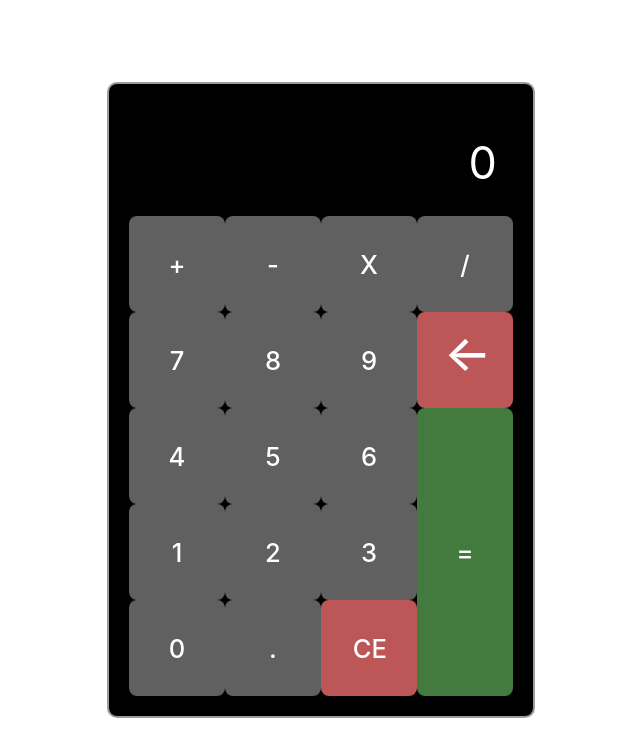
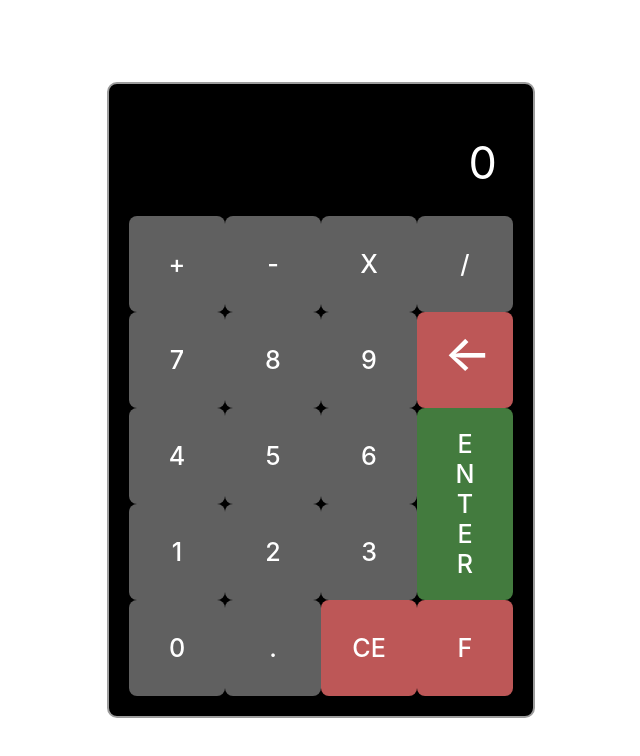
Before and after one commit to marciofaria9/eg4-calculadora, a React (Vite) app: page / in a window 1280 px wide. Shown: the top 756 px of the page, without its empty margins (319-959 px from the left). Built offline with nearby package versions, Linux system fonts and the light colour scheme.

Commit message:
alterando logica dos calculos basicos da calculadora para a logica da calculadora financeira

```diff
--- a/src/components/calculator/index.tsx
+++ b/src/components/calculator/index.tsx
@@ -8,8 +8,11 @@ export const Calc = () => {
     const [result, setResult] = useState(0)
     const [acumul, setAcumul] = useState(0)
     const [operacao, setOperacao] = useState(false)
+    const [valor1, setValor1] = useState(0)
+
 
     const addDigitTela = (d: string) => {
+
       if (['+', '-', '*', '/'].includes(d)) {
         if (operacao) {
           setValorTela(`${result}${d}`);
@@ -23,6 +26,7 @@ export const Calc = () => {
         setValorTela(valorDigitadoTela);
         setOperacao(false);
       }
+      console.log(valorTela);
     };
 
     const limparMemor = () => {
@@ -53,6 +57,39 @@ export const Calc = () => {
       }
     }
 
+
+    const populaValor1 = () => {
+      const valor1Int = parseInt(valorTela)
+      setValor1(valor1Int)
+      setValorTela('')
+      console.log(valor1Int)
+    }
+
+    const populaValor2 = (operator: string) =>{
+      const valor2Int = parseInt(valorTela)
+      setValorTela('')
+      console.log(valor2Int)
+      calculaResultado(operator, valor2Int)
+    }
+
+    const calculaResultado = (operator: string, valor2: number) => {
+      let resultado;
+
+      if (operator == '+'){
+        resultado = valor1+valor2
+      }else if (operator == '-'){
+        resultado = valor1-valor2
+      }else if (operator == '*'){
+        resultado = valor1 * valor2
+      }else{
+        resultado = valor1 / valor2
+      }
+
+      const resultadoTela = resultado.toString()
+
+      setValorTela(resultadoTela)
+    }
+
   return (
     <div
       className="calculator-grid"
@@ -76,19 +113,19 @@ export const Calc = () => {
 
       <button
          style={{ backgroundColor: '#606060' }}
-         onClick={() => addDigitTela('+')}
+         onClick={() => populaValor2('+')}
       > + </button>
       <button
         style={{ backgroundColor: '#606060' }}
-        onClick={() => addDigitTela('-')}
+        onClick={() => populaValor2('-')}
       > - </button>
       <button
         style={{ backgroundColor: '#606060' }}
-        onClick={() => addDigitTela('*')}
+        onClick={() => populaValor2('*')}
       > X </button>
       <button
         style={{ backgroundColor: '#606060' }}
-        onClick={() => addDigitTela('/')}
+        onClick={() => populaValor2('/')}
       > / </button>
 
       <button
@@ -126,8 +163,12 @@ export const Calc = () => {
       <button
         className="span-two"
         style={{ backgroundColor:'#437B3E' }}
-        onClick={() => operation('=')}
-      > = </button>
+        onClick={() => populaValor1()}
+      > E
+        N
+        T
+        E
+        R </button>
 
       <button
         style={{ backgroundColor: '#606060' }}
@@ -154,6 +195,11 @@ export const Calc = () => {
         style={{ backgroundColor: '#BD5757' }}
         onClick={limparMemor}
       > CE </button>
+      <button
+        style={{ backgroundColor: '#BD5757' }}
+        onClick={limparMemor}
+      > F </button>
+
 
     </div>
   )
--- a/src/components/calculator/styles.css
+++ b/src/components/calculator/styles.css
@@ -15,7 +15,7 @@ body {
 
 .calculator-grid > button {
   cursor: pointer;
-  font-size: 1.6rem;
+  font-size: 1.57rem;
   color: white;
   outline: none;
 }
@@ -26,7 +26,7 @@ body {
 }
 
 .span-two {
-  grid-row: span 3;
+  grid-row: span 2;
 }
 
 .output {
```
